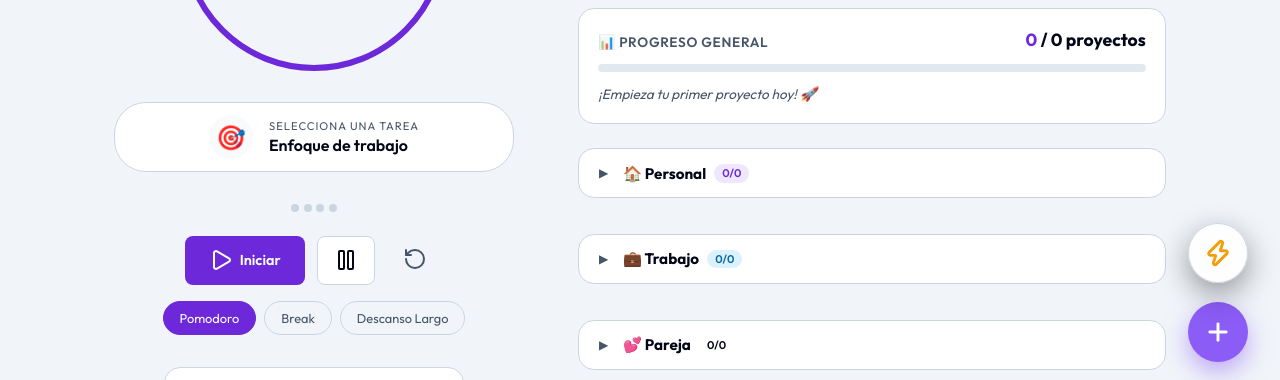
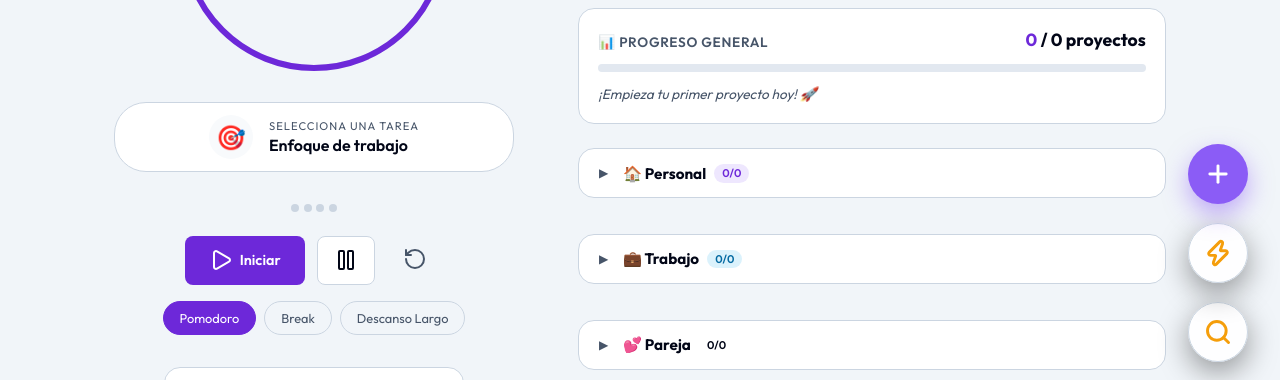
Before and after one commit to bffs416/axon-mind, a website built with Vite: page index.html in a window 1280 px wide. Shown: the part 406-786 px from the top of the page. Built offline with nearby package versions, Linux system fonts and the light colour scheme; some packages are replaced by stand-ins of ours; no server answers; the database is empty.

Commit message:
feat: agregar botón de búsqueda al FAB para acceso fácil en móviles

```diff
--- a/index.html
+++ b/index.html
@@ -1610,11 +1610,14 @@ Ejemplo:
 
     <!-- ========== FAB RÁPIDO ========== -->
     <div class="fab-container">
-        <button id="add-task-btn" class="fab fab-primary" onclick="window.openAddSelector()" title="Agregar">
-            <i data-lucide="plus"></i>
+        <button id="global-search-fab" class="fab fab-secondary" onclick="window.openGlobalSearch()" title="Buscar (Ctrl+K)" style="background: var(--bg-card); color: var(--text);">
+            <i data-lucide="search"></i>
         </button>
         <button id="quick-capture-fab" class="fab fab-secondary" onclick="openQuickCapture()" title="Captura Rápida">
             <i data-lucide="zap"></i>
+        </button>
+        <button id="add-task-btn" class="fab fab-primary" onclick="window.openAddSelector()" title="Agregar">
+            <i data-lucide="plus"></i>
         </button>
     </div>
 
```
